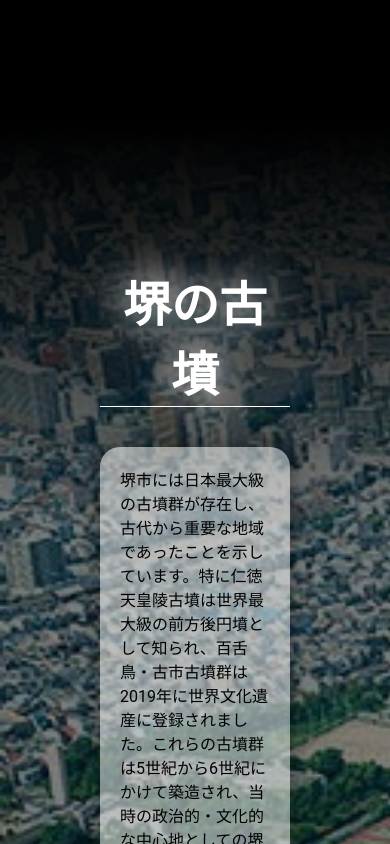
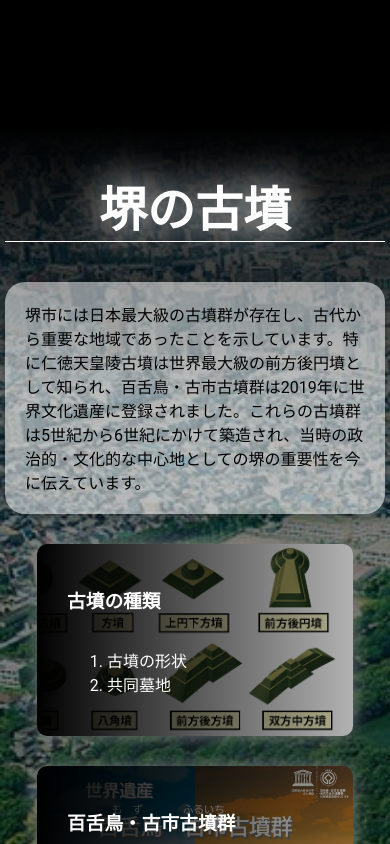
Before and after one commit to m-mahiro/sakai-promotion-site, a plain HTML site: page index.html in a window 390 px wide. Shown: the part 1740-2584 px from the top of the page. Drawn offline with Linux system fonts and the light colour scheme.

Commit message:
fix: スマホでarticleを見やすくする

```diff
--- a/css/common.css
+++ b/css/common.css
@@ -36,7 +36,7 @@ figure img {
 }
 
 
-a  {
+a {
 	text-decoration: none;
 }
 
@@ -53,7 +53,13 @@ h2 {
 /*------------------------------------------------------------------------------------- sectionのスタイル ---------*/
 
 section {
-	padding: 100px;
+	padding: 5em;
+}
+
+@media screen and (max-width: 60rem) {
+	section {
+		padding: 5px
+	}
 }
 
 .section-description {
```
